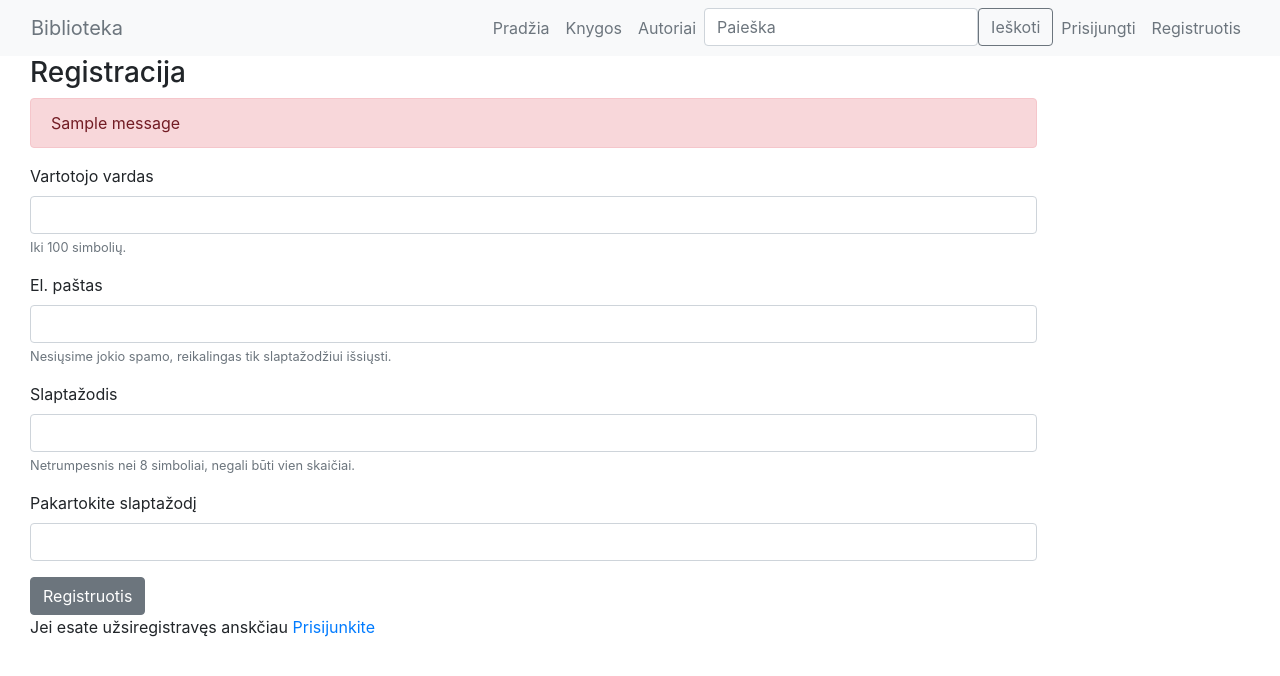
After one commit to gedoksnis/library2, a Django app: page /register/ in a window 1280 px wide. The commit adds this page. Shown: the top 676 px of the page. Run offline with Django 4.2, Linux system fonts and the light colour scheme; one stand-in notice (Sample message) is shown; some libraries are stand-ins or nearby versions.

Commit message:
Pridėti atsiliepimai ir skaitytojo registracija.

```diff
--- a/mysite/library/models.py
+++ b/mysite/library/models.py
@@ -84,3 +84,9 @@ class Author(models.Model):
         return ', '.join(book.title for book in self.books.all()[:3])
 
     display_books.short_description = 'Knygos'
+
+class BookReview(models.Model):
+    book = models.ForeignKey('Book', on_delete=models.SET_NULL, null=True, blank=True)
+    reviewer = models.ForeignKey(User, on_delete=models.SET_NULL, null=True, blank=True)
+    content = models.TextField('Atsiliepimas', max_length=200)
+    date_created = models.DateTimeField(auto_now_add=True)
--- a/mysite/library/static/library/user_books.css
+++ b/mysite/library/static/library/user_books.css
@@ -0,0 +1,3 @@
+body {
+background-color: lightgrey;
+}
--- a/mysite/library/templates/library/book_list.html
+++ b/mysite/library/templates/library/book_list.html
@@ -44,5 +44,4 @@ Visos knygos
            {% endif %}
        </span>
    </div>
-
 {% endblock %}
--- /dev/null
+++ b/mysite/library/templates/library/register.html
@@ -0,0 +1,40 @@
+{% extends 'base.html' %}
+
+{% block content %}
+
+<div class="container register">
+    <h3>Registracija</h3>
+    {% if messages %}
+    {% for message in messages %}
+    <div class="alert alert-danger" role="alert">
+        {{message}}
+    </div>
+    {% endfor %}
+    {% endif %}
+    <form action="" method="post">
+        {% csrf_token %}
+        <div class="form-group">
+            <label for="username">Vartotojo vardas</label>
+            <input name="username" type="text" class="form-control" id="username">
+            <small class="form-text text-muted">Iki 100 simbolių.</small>
+        </div>
+        <div class="form-group">
+            <label for="email">El. paštas </label>
+            <input name="email" type="email" class="form-control" id="email">
+            <small class="form-text text-muted">Nesiųsime jokio spamo, reikalingas tik slaptažodžiui išsiųsti.</small>
+        </div>
+        <div class="form-group">
+            <label for="password"> Slaptažodis</label>
+            <input name="password" type="password" class="form-control" id="password">
+            <small class="form-text text-muted">Netrumpesnis nei 8 simboliai, negali būti vien skaičiai.</small>
+        </div>
+        <div class="form-group">
+            <label for="password2">Pakartokite slaptažodį</label>
+            <input name="password2" type="password" class="form-control" id="password2">
+        </div>
+        <button type="submit" class="btn btn-secondary btn-register">Registruotis</button>
+    </form>
+    <p>Jei esate užsiregistravęs anskčiau <a href="{% url 'login' %}">Prisijunkite</a></p>
+</div>
+
+{% endblock %}
--- a/mysite/library/urls.py
+++ b/mysite/library/urls.py
@@ -9,5 +9,6 @@ urlpatterns = [
     path('books/', views.BookListView.as_view(), name='books'),
     path('books/<int:pk>', views.BookDetailView.as_view(), name='book_detail'),
     path('search/', views.search, name='search'),
-    path('myboooks/', views.LoanBooksListView.as_view(), name='my-borrowed')
+    path('myboooks/', views.LoanBooksListView.as_view(), name='my-borrowed'),
+    path('register/', views.register, name='register'),
 ]
--- a/mysite/library/views.py
+++ b/mysite/library/views.py
@@ -1,10 +1,14 @@
-from django.shortcuts import render, get_object_or_404
+from django.shortcuts import render, get_object_or_404, reverse, redirect
 from django.views import generic
 from django.core.paginator import Paginator
 from django.db.models import Q
 from django.contrib.auth.mixins import LoginRequiredMixin
-
-from .models import Book, BookInstance, Author, Genre
+from django.views.generic.edit import FormMixin
+from .forms import BookReviewForm
+from .models import Book, BookInstance, Author
+from django.contrib.auth.forms import User
+from django.views.decorators.csrf import csrf_protect
+from django.contrib import messages
 
 # Create your views here.
 
@@ -56,9 +60,31 @@ class BookListView(generic.ListView):
     paginate_by = 2
 
 
-class BookDetailView(generic.DetailView):
+class BookDetailView(FormMixin, generic.DetailView):
     model = Book
     template_name = 'library/book_detail.html'
+    form_class = BookReviewForm
+
+    class Meta:
+        ordering = ['title']
+
+    def get_success_url(self):
+        return reverse('book_detail', kwargs={'pk': self.object.id})
+
+    def post(self, request, *args, **kwargs):
+        self.object = self.get_object()
+        form = self.get_form()
+        if form.is_valid():
+            return self.form_valid(form)
+        else:
+            return self.form_invalid(form)
+
+    def form_valid(self, form):
+        form.instance.book = self.object
+        form.instance.reviewer = self.request.user
+        form.save()
+        return super(BookDetailView, self).form_valid(form)
+
 
 def author(request, author_id):
     single_author = get_object_or_404(Author, pk=author_id)
@@ -84,3 +110,28 @@ class LoanBooksListView(LoginRequiredMixin, generic.ListView):
 
     def get_queryset(self):
         return BookInstance.objects.filter(reader=self.request.user).filter(status__exact='p').order_by('due_back')
+
+
+@csrf_protect
+def register(request):
+    if request.method == 'POST':
+        #pasiimti duomenis iš formos
+        username = request.POST['username']
+        email = request.POST ['email']
+        password = request.POST['password']
+        password2 = request.POST['password2']
+        if password == password2:
+            if User.objects.filter(username=username).exists():
+                messages.error(request, f'Vartotojas {username} jau užimtas!')
+                return redirect('register')
+            else:
+                if User.objects.filter(email=email).exists():
+                    messages.error(request, f'Vartotojas su el.paštu {email} jau egizstuoja!')
+                    return redirect('register')
+                else:
+                    User.objects.create_user(username=username, email=email, password=password)
+                    return render(request, 'library/welcome.html')
+        else:
+            messages.error(request, 'Slaptažodžiai nesutampa!')
+            return redirect('register')
+    return render(request, 'library/register.html')
--- a/mysite/mysite/settings.py
+++ b/mysite/mysite/settings.py
@@ -110,11 +110,11 @@ AUTH_PASSWORD_VALIDATORS = [
 
 LANGUAGE_CODE = 'en-us'
 
-TIME_ZONE = 'UTC'
+TIME_ZONE = 'Europe/Vilnius'
 
 USE_I18N = True
 
-USE_TZ = True
+USE_TZ = False
 
 
 # Static files (CSS, JavaScript, Images)
--- a/mysite/templates/base.html
+++ b/mysite/templates/base.html
@@ -49,7 +49,7 @@
               <a class="nav-link text-secondary" href="{% url 'login' %}?next={{request.path}}">Prisijungti</a>
           </li>
           <li class="nav-item">
-              <a class="nav-link text-secondary" href="">Registruotis</a>
+              <a class="nav-link text-secondary" href="{% url 'register' %}">Registruotis</a>
           </li>
           {% endif %}
       </ul>
```
Also changed, not shown: mysite/library/admin.py (+7 -1 lines), mysite/library/forms.py (added, +8 -0 lines), mysite/library/templates/library/book_detail.html (+26 -0 lines), mysite/library/templates/library/welcome.html (added, +14 -0 lines), mysite/db.sqlite3, mysite/library/migrations/0005_alter_author_description_bookreview.py (added).
